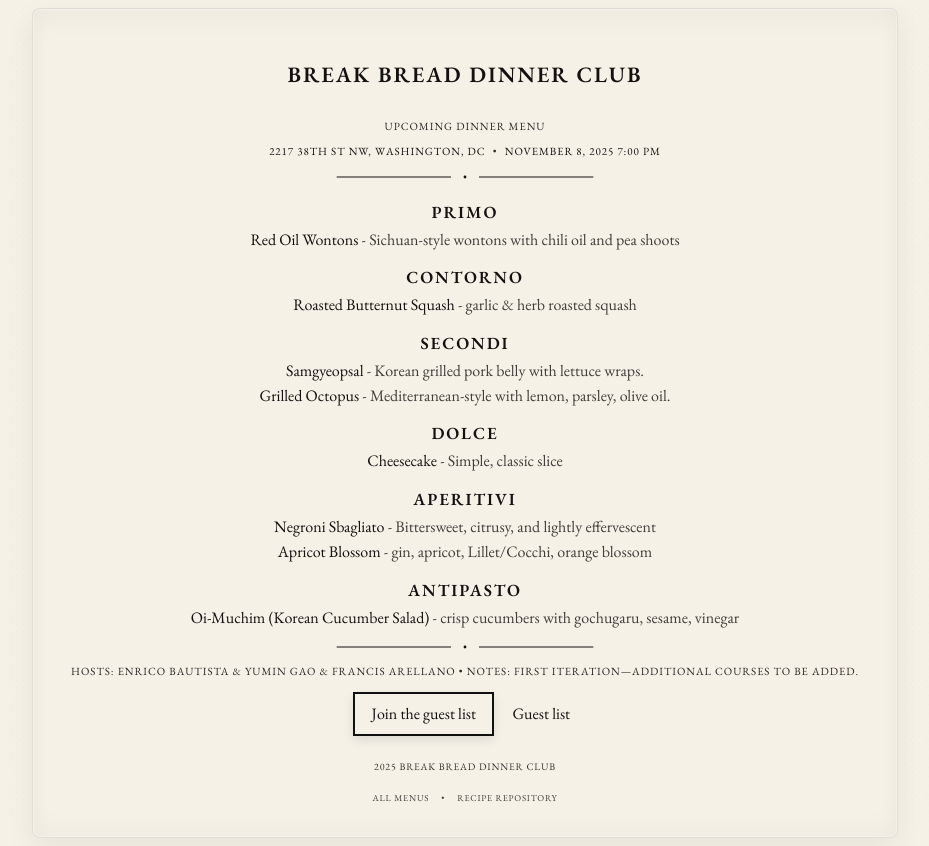
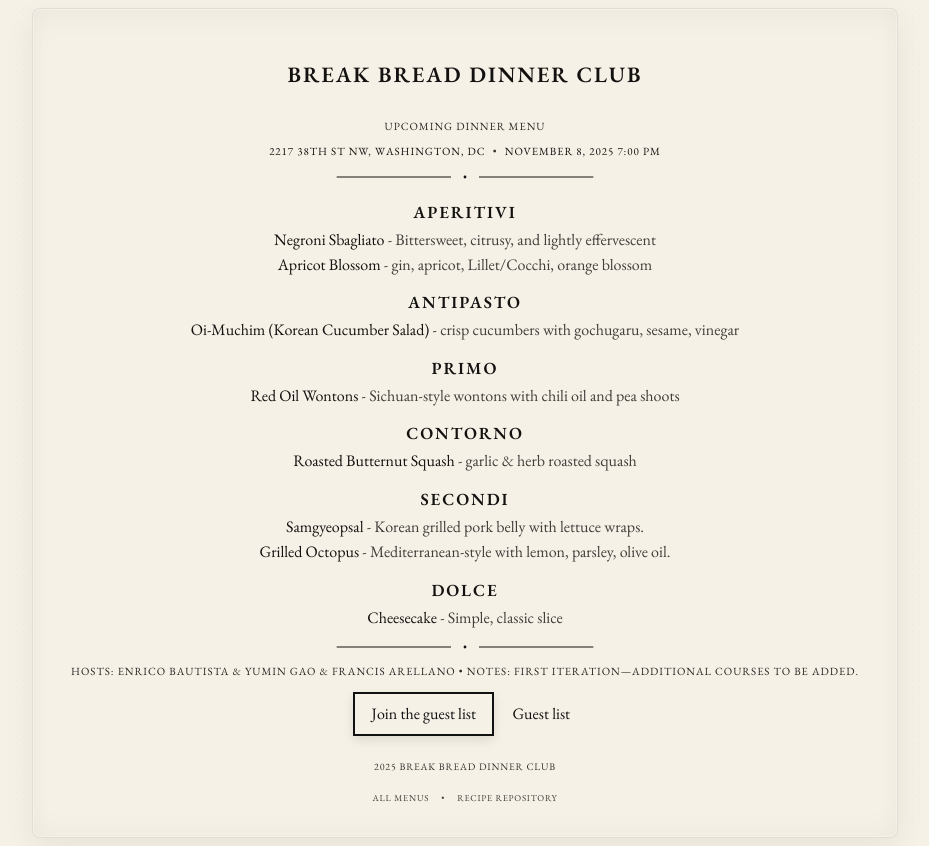
Before and after one commit to enricobautista/dinner-club, a Next.js app: page / in a window 1280 px wide. Shown: the whole page, without its empty margins (175-1104 px from the left). Built offline with nearby package versions, Linux system fonts and the light colour scheme.

Commit message:
fixed menu item order

```diff
--- a/components/DinnerMenu.tsx
+++ b/components/DinnerMenu.tsx
@@ -13,6 +13,20 @@ export type DinnerMenuProps = {
   note?: string;
 };
 
+const COURSE_HEADING_RANK: Record<string, number> = [
+  ["aperitivo", "aperitivi"],
+  ["antipasto", "antipasti"],
+  ["primo", "primi"],
+  ["contorno", "contorni"],
+  ["secondo", "secondi"],
+  ["dolce", "dolci"],
+].reduce<Record<string, number>>((acc, group, index) => {
+  group.forEach(label => {
+    acc[label] = index + 1;
+  });
+  return acc;
+}, {});
+
 export default function DinnerMenu({ location, dateISO, time, hosts, courses, note }: DinnerMenuProps) {
   const dateObj = parseMenuDate(dateISO);
   const date = dateObj.toLocaleDateString(undefined, { year: "numeric", month: "long", day: "numeric" });
@@ -24,18 +38,7 @@ export default function DinnerMenu({ location, dateISO, time, hosts, courses, no
     .sort((a, b) => {
       const rank = (h: string) => {
         const key = String(h || "").trim().toLowerCase();
-        const map: Record<string, number> = {
-          "aperitivo": 1,
-          "antipasti": 2,
-          "primo": 3,
-          "primi": 3,
-          "contorno": 4,
-          "contorni": 4,
-          "secondo": 5,
-          "secondi": 5,
-          "dolce": 6,
-        };
-        return map[key] ?? 99;
+        return COURSE_HEADING_RANK[key] ?? 99;
       };
       return rank(a.heading) - rank(b.heading);
     });
```
